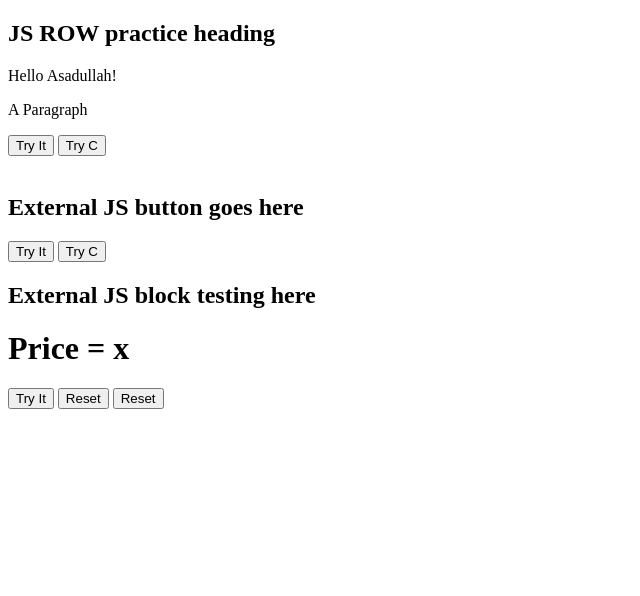
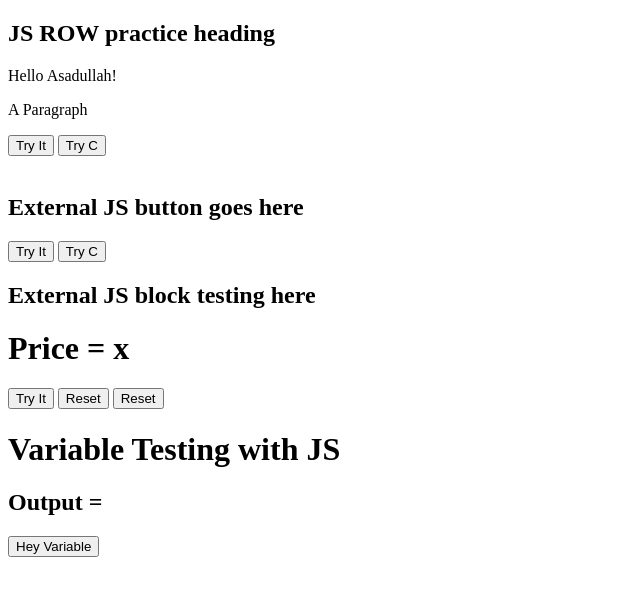
Before and after one commit to asadullah196/rowjs-practice, a plain HTML site: page index.html in a window 1280 px wide. Shown: the whole page, without its empty margins (0-640 px from the left). Drawn offline with Linux system fonts and the light colour scheme.

Commit message:
Variable testing going on vai!

```diff
--- a/index.html
+++ b/index.html
@@ -35,5 +35,10 @@
         <button type="button" onclick="prices()">Reset</button>
 
         <script src='myPractice.js'></script>
+
+        <h1>Variable Testing with JS</h1>
+        <h2 id="variableTest">Output = </h2>
+
+        <button type="button" onclick="myVariable()">Hey Variable</button>
     </body>
 </html>
```
